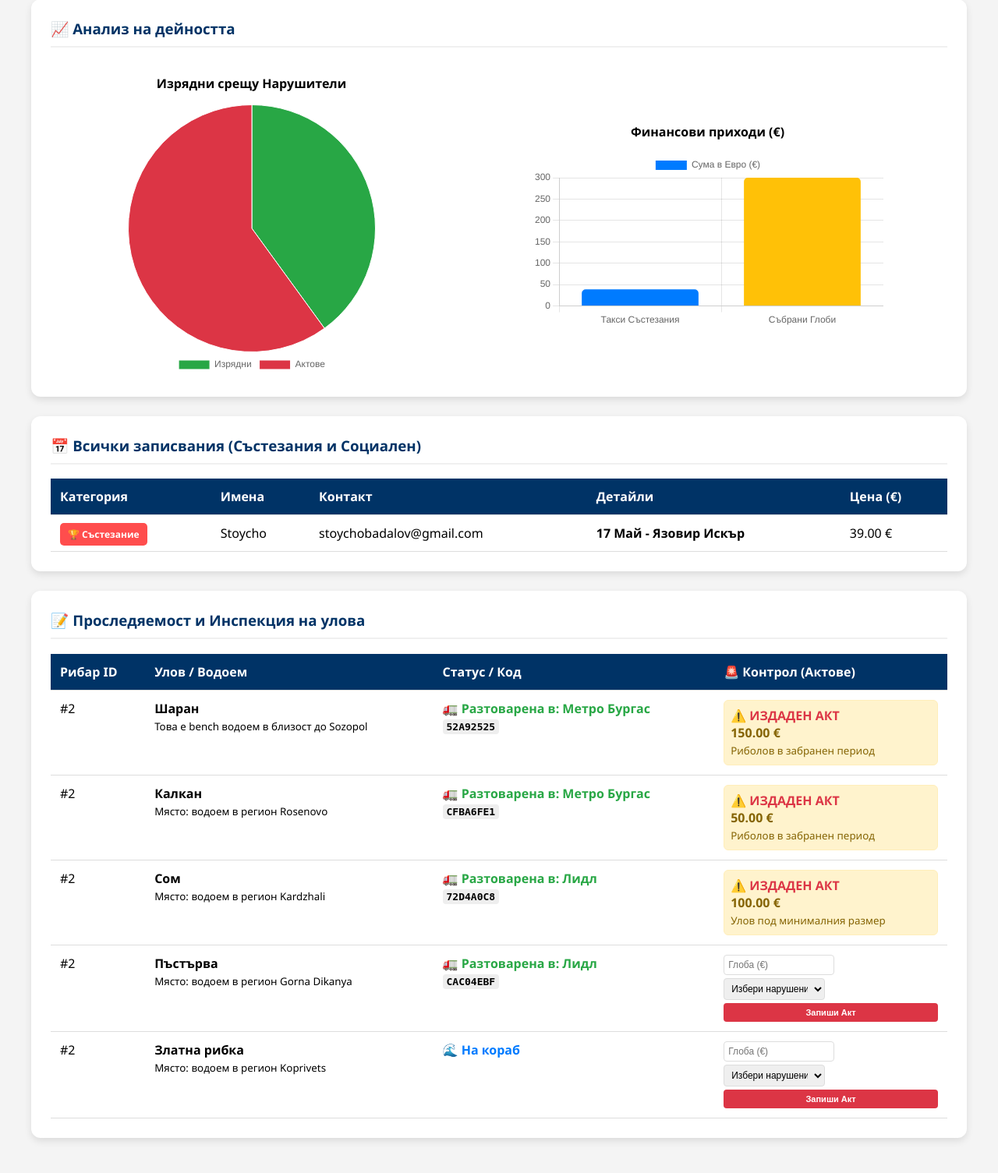
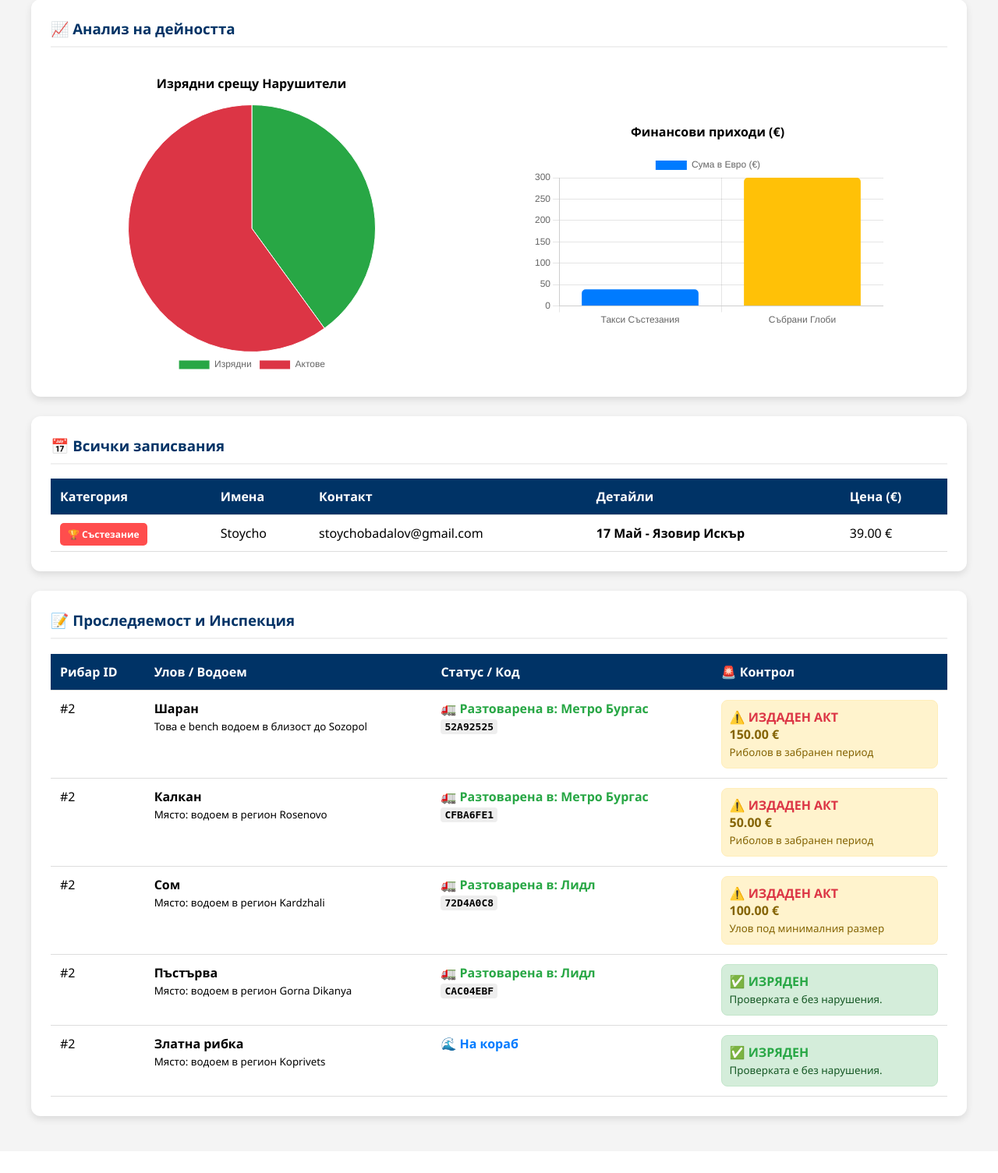
Before and after one commit to codingburgas/iara-gdbpzn-GSBadalova23, a Flask app: page /dashboard in a window 1280 px wide. Shown: the part 124-1629 px from the top of the page at 78% size. After the commit the page ends 1567 px from the top, so only its background shows below. Run offline with Flask 3, Linux system fonts and the light colour scheme; a user stored in the database is signed in.

Commit message:
Add real-time seasonal validation and smart inspector assistant logic

```diff
--- a/app.py
+++ b/app.py
@@ -13,21 +13,15 @@ db.init_app(app)
 with app.app_context():
     db.create_all()
 
-
 FISH_RULES = {
-
     "Есетра": "Критично застрашен вид! Уловът е абсолютно забранен (р. Дунав и Черно море).",
     "Моруна": "Забранен за улов вид! Веднага върнете рибата във водата.",
     "Чига": "Защитен вид в р. Дунав. Уловът е забранен!",
-
-
     "Калкан": "Квотен режим. Забрана: 15 април - 15 юни. Мин. размер: 45 см.",
     "Карагьоз": "Пролетна забрана (обикновено май). Минимален размер: 22 см.",
     "Паламуд": "Минимален разрешен размер: 28 см.",
     "Сафрид": "Минимален разрешен размер: 12 см.",
     "Чернокоп": "Минимален разрешен размер: 18 см.",
-
-
     "Шаран": "Забрана за размножаване: 15 април - 31 май. Мин. размер: 30 см.",
     "Бяла риба": "Забрана: 15 март - 15 май. Минимален размер: 45 см.",
     "Щука": "Забрана: 1 февруари - 30 април. Минимален размер: 35 см.",
@@ -153,20 +147,31 @@ def transfer_fish(log_id):
     return redirect(url_for('dashboard'))
 
 
+# --- ОБНОВЕН МАРШРУТ ЗА ИНСПЕКЦИЯ ---
 @app.route('/inspect/<int:log_id>', methods=['POST'])
 def inspect(log_id):
     if session.get('role') != 'admin': return redirect(url_for('dashboard'))
     log = FishingLog.query.get(log_id)
     if log:
-        try:
-            fine = request.form.get('fine')
-            log.fine_amount = float(fine) if fine else 0.0
-            log.inspection_note = request.form.get('note')
-            log.is_legal = False if log.fine_amount > 0 else True
-            db.session.commit()
-            flash(f'Акт #{log.id} е издаден!', 'warning')
-        except:
-            flash('Грешна стойност!', 'danger')
+        # Проверка за зеления бутон "Изряден"
+        status = request.form.get('status')
+
+        if status == 'ok':
+            log.fine_amount = 0.0
+            log.inspection_note = "Изряден улов"
+            log.is_legal = True
+            flash(f'Улов #{log.id} е отбелязан като изряден!', 'success')
+        else:
+            try:
+                fine = request.form.get('fine')
+                log.fine_amount = float(fine) if fine else 0.0
+                log.inspection_note = request.form.get('note') or "Нарушение"
+                log.is_legal = False if log.fine_amount > 0 else True
+                flash(f'Акт #{log.id} е издаден успешно!', 'warning')
+            except:
+                flash('Грешна стойност за глоба!', 'danger')
+
+        db.session.commit()
     return redirect(url_for('dashboard'))
 
 
--- a/static/admin_charts.js
+++ b/static/admin_charts.js
@@ -1,5 +1,9 @@
+/**
+ * 📊 1. ГРАФИКИ (Chart.js)
+ * Инициализира визуалната статистика в админ панела.
+ */
 function initAdminCharts(data) {
-
+    // Графика: Изрядни срещу Нарушители (Pie Chart)
     const ctxLegal = document.getElementById('legalChart').getContext('2d');
     new Chart(ctxLegal, {
         type: 'pie',
@@ -13,13 +17,11 @@ function initAdminCharts(data) {
         },
         options: {
             responsive: true,
-            plugins: {
-                legend: { position: 'bottom' }
-            }
+            plugins: { legend: { position: 'bottom' } }
         }
     });
 
-
+    // Графика: Приходи (Bar Chart)
     const ctxMoney = document.getElementById('moneyChart').getContext('2d');
     new Chart(ctxMoney, {
         type: 'bar',
@@ -34,9 +36,97 @@ function initAdminCharts(data) {
         },
         options: {
             responsive: true,
-            scales: {
-                y: { beginAtZero: true }
+            scales: { y: { beginAtZero: true } }
+        }
+    });
+
+    // След като графиките са готови, пускаме асистента и защитата
+    initInspectorAssistant();
+    initFineValidation();
+}
+
+/**
+ * 🕵️‍♂️ 2. ИНТЕЛЕКТУАЛЕН АСИСТЕНТ (Real-time Rules)
+ * Показва на инспектора дали уловът е в забранен период според днешната дата.
+ */
+function initInspectorAssistant() {
+    const inspectionRules = {
+        "Шаран": { start: [4, 15], end: [5, 31], msg: "в забрана (размножаване)" },
+        "Бяла риба": { start: [3, 15], end: [5, 15], msg: "в забрана (размножаване)" },
+        "Щука": { start: [2, 1], end: [4, 30], msg: "в забрана (размножаване)" },
+        "Калкан": { start: [4, 15], end: [6, 15], msg: "в забрана (квотен режим)" },
+        "Есетра": { permanent: true, msg: "ПОСТОЯННО ЗАБРАНЕН ВИД!" },
+        "Моруна": { permanent: true, msg: "ПОСТОЯННО ЗАБРАНЕН ВИД!" }
+    };
+
+    document.querySelectorAll('tbody tr').forEach(row => {
+        const fishInfoCell = row.querySelector('td:nth-child(2) b');
+        if (!fishInfoCell) return;
+
+        const fishName = fishInfoCell.innerText.trim();
+        const rule = inspectionRules[fishName];
+        const today = new Date();
+        const controlCell = row.querySelector('td:last-child');
+
+        const alertDiv = document.createElement('div');
+        alertDiv.style.cssText = 'font-size:10px; margin-top:5px; padding:6px; border-radius:4px; font-weight:bold; line-height:1.2;';
+
+        if (rule) {
+            let isViolation = false;
+            if (rule.permanent) {
+                isViolation = true;
+            } else {
+                const startDate = new Date(today.getFullYear(), rule.start[0]-1, rule.start[1]);
+                const endDate = new Date(today.getFullYear(), rule.end[0]-1, rule.end[1]);
+                if (today >= startDate && today <= endDate) isViolation = true;
             }
+
+            if (isViolation) {
+                fishInfoCell.style.color = "#dc3545"; // Маркира името на рибата в червено
+                alertDiv.style.background = "#f8d7da";
+                alertDiv.style.color = "#721c24";
+                alertDiv.innerHTML = `⚠️ СИГНАЛ: ${rule.msg}<br>ПРЕПОРЪКА: Наложете глоба.`;
+            } else {
+                alertDiv.style.background = "#d1ecf1";
+                alertDiv.style.color = "#0c5460";
+                alertDiv.innerHTML = `ℹ️ СЪВЕТ: Разрешен за сезона.<br>Проверете само размера.`;
+            }
+        } else {
+            alertDiv.style.background = "#f8f9fa";
+            alertDiv.style.color = "#6c757d";
+            alertDiv.innerHTML = `🔍 СЪВЕТ: Проверете билета и минималния размер.`;
+        }
+
+        const form = controlCell.querySelector('form');
+        if (form) form.prepend(alertDiv);
+    });
+}
+
+/**
+ * ⚖️ 3. ВАЛИДАЦИЯ НА ГЛОБИТЕ (Оправдано действие)
+ * Предотвратява писането на глоби без избрана причина и сума.
+ */
+function initFineValidation() {
+    document.querySelectorAll('form[action*="/inspect"]').forEach(form => {
+        const fineInput = form.querySelector('input[name="fine"]');
+        const reasonSelect = form.querySelector('select[name="note"]');
+        const actBtn = form.querySelector('.btn-inspect:not(.btn-ok)');
+
+        if (actBtn) {
+            const validate = () => {
+                const fineValue = parseFloat(fineInput.value);
+                const hasFine = !isNaN(fineValue) && fineValue > 0;
+                const hasReason = reasonSelect.value !== "";
+
+                // Бутонът е активен само при попълнени и ДВЕТЕ полета
+                actBtn.disabled = !(hasFine && hasReason);
+                actBtn.style.opacity = actBtn.disabled ? "0.3" : "1";
+                actBtn.style.cursor = actBtn.disabled ? "not-allowed" : "pointer";
+            };
+
+            fineInput.addEventListener('input', validate);
+            reasonSelect.addEventListener('change', validate);
+            validate(); // Изпълнява се при зареждане
         }
     });
 }
--- a/templates/admin_dashboard.html
+++ b/templates/admin_dashboard.html
@@ -2,7 +2,7 @@
 <html lang="bg">
 <head>
     <meta charset="UTF-8">
-    <title>ИАРА - Администрация</title>
+    <title>🛡️ ИАРА - Администрация</title>
     <script src="https://cdn.jsdelivr.net/npm/chart.js"></script>
     <style>
         body { font-family: 'Segoe UI', sans-serif; margin: 0; background: #f4f4f4; }
@@ -10,6 +10,7 @@
         .container { max-width: 1200px; margin: auto; padding: 20px; }
         .card { background: white; padding: 25px; border-radius: 12px; box-shadow: 0 4px 10px rgba(0,0,0,0.1); margin-bottom: 25px; }
         h3 { color: #003366; margin-top: 0; border-bottom: 2px solid #f0f0f0; padding-bottom: 10px; }
+
         .charts-wrapper { display: flex; justify-content: space-around; gap: 20px; flex-wrap: wrap; align-items: center; }
         .chart-container { width: 100%; max-width: 350px; text-align: center; }
 
@@ -24,10 +25,14 @@
         .status-landed { color: #28a745; font-weight: bold; }
         .delivery-id { font-family: monospace; background: #eee; padding: 2px 5px; border-radius: 4px; font-weight: bold; }
 
-        .fine-badge { background: #fff3cd; border: 1px solid #ffeeba; color: #856404; padding: 8px; border-radius: 6px; }
-        .btn-inspect { background: #dc3545; color: white; border: none; padding: 6px 10px; border-radius: 4px; cursor: pointer; font-weight: bold; font-size: 11px; }
-        .inspect-input { padding: 5px; font-size: 12px; border: 1px solid #ddd; border-radius: 4px; margin-bottom: 4px; width: 130px; }
+        .fine-badge { background: #fff3cd; border: 1px solid #ffeeba; color: #856404; padding: 10px; border-radius: 8px; }
+        .success-badge { background: #d4edda; border: 1px solid #c3e6cb; color: #155724; padding: 10px; border-radius: 8px; }
 
+        .btn-inspect { background: #dc3545; color: white; border: none; padding: 8px 10px; border-radius: 4px; cursor: pointer; font-weight: bold; font-size: 11px; flex: 1; transition: 0.3s; }
+        .btn-inspect:disabled { background: #ccc; cursor: not-allowed; opacity: 0.5; }
+        .btn-ok { background: #28a745 !important; opacity: 1 !important; cursor: pointer !important; }
+
+        .inspect-input { padding: 5px; font-size: 12px; border: 1px solid #ddd; border-radius: 4px; margin-bottom: 6px; width: 100%; box-sizing: border-box; }
         .flash { padding: 15px; margin-bottom: 20px; border-radius: 8px; text-align: center; font-weight: bold; background: #d1ecf1; color: #0c5460; }
     </style>
 </head>
@@ -61,7 +66,7 @@
         </div>
 
         <div class="card">
-            <h3>📅 Всички записвания (Състезания и Социален)</h3>
+            <h3>📅 Всички записвания</h3>
             <table>
                 <thead>
                     <tr>
@@ -99,14 +104,14 @@
         </div>
 
         <div class="card">
-            <h3>📝 Проследяемост и Инспекция на улова</h3>
+            <h3>📝 Проследяемост и Инспекция</h3>
             <table>
                 <thead>
                     <tr>
                         <th>Рибар ID</th>
                         <th>Улов / Водоем</th>
                         <th>Статус / Код</th>
-                        <th>🚨 Контрол (Актове)</th>
+                        <th>🚨 Контрол</th>
                     </tr>
                 </thead>
                 <tbody>
@@ -126,27 +131,34 @@
                             {% endif %}
                         </td>
                         <td>
-                            {% if log.is_legal and log.fine_amount == 0 %}
-                                <form action="{{ url_for('inspect', log_id=log.id) }}" method="POST" style="display:flex; flex-direction:column;">
-                                    <input type="number" name="fine" step="0.01" placeholder="Глоба (€)" class="inspect-input" required>
+                            {% if log.fine_amount == 0 and not log.inspection_note %}
+                                <form action="{{ url_for('inspect', log_id=log.id) }}" method="POST" class="inspect-form" style="display:flex; flex-direction:column;">
+                                    <input type="number" name="fine" step="0.01" placeholder="Глоба (€)" class="inspect-input fine-field">
 
-                                    <select name="note" class="inspect-input" required>
-                                        <option value="" disabled selected>Избери нарушение...</option>
+                                    <select name="note" class="inspect-input reason-field">
+                                        <option value="" selected>--- Избери нарушение ---</option>
                                         <option value="Улов под минималния размер">📏 Под размер</option>
                                         <option value="Забранени уреди (мрежи)">🕸️ Забранени уреди</option>
                                         <option value="Над пределния лимит (кг)">⚖️ Над лимита</option>
                                         <option value="Риболов в забранен период">🚫 Забранен сезон</option>
                                         <option value="Липса на риболовен билет">🎫 Без билет</option>
-                                        <option value="Друго нарушение">📝 Друго...</option>
                                     </select>
 
-                                    <button type="submit" class="btn-inspect">Запиши Акт</button>
+                                    <div style="display: flex; gap: 5px;">
+                                        <button type="submit" class="btn-inspect btn-act" disabled>Акт</button>
+                                        <button type="submit" name="status" value="ok" class="btn-inspect btn-ok">Изряден</button>
+                                    </div>
                                 </form>
-                            {% else %}
+                            {% elif log.fine_amount > 0 %}
                                 <div class="fine-badge">
                                     <b style="color:#dc3545;">⚠️ ИЗДАДЕН АКТ</b><br>
                                     <b>{{ "%.2f"|format(log.fine_amount) }} €</b><br>
                                     <small>{{ log.inspection_note }}</small>
+                                </div>
+                            {% else %}
+                                <div class="success-badge">
+                                    <b style="color:#28a745;">✅ ИЗРЯДЕН</b><br>
+                                    <small>Проверката е без нарушения.</small>
                                 </div>
                             {% endif %}
                         </td>
@@ -159,16 +171,29 @@
 
     <script src="{{ url_for('static', filename='admin_charts.js') }}"></script>
     <script>
-        // Подготвяме обекта с данни от Flask (Jinja2) за JavaScript
         const statsData = {
             legalCount: {{ logs|selectattr("is_legal", "equalto", true)|list|length }},
             illegalCount: {{ logs|selectattr("is_legal", "equalto", false)|list|length }},
             bookingRevenue: {{ bookings|sum(attribute='price_eur') }},
             fineRevenue: {{ logs|sum(attribute='fine_amount') }}
         };
+        initAdminCharts(statsData);
 
-        // Извикваме инициализиращата функция от admin_charts.js
-        initAdminCharts(statsData);
+        // ВАЛИДАЦИЯ НА АДМИНИСТРАТОРА (Оправдани глоби)
+        document.querySelectorAll('.inspect-form').forEach(form => {
+            const fineInput = form.querySelector('.fine-field');
+            const reasonSelect = form.querySelector('.reason-field');
+            const actBtn = form.querySelector('.btn-act');
+
+            const checkValidity = () => {
+                const isFineOk = parseFloat(fineInput.value) > 0;
+                const isReasonOk = reasonSelect.value !== "";
+                actBtn.disabled = !(isFineOk && isReasonOk);
+            };
+
+            fineInput.addEventListener('input', checkValidity);
+            reasonSelect.addEventListener('change', checkValidity);
+        });
     </script>
 </body>
 </html>
```
Also changed, not shown: static/script.js (+34 -28 lines), instance/iara_pro_v3.db.
